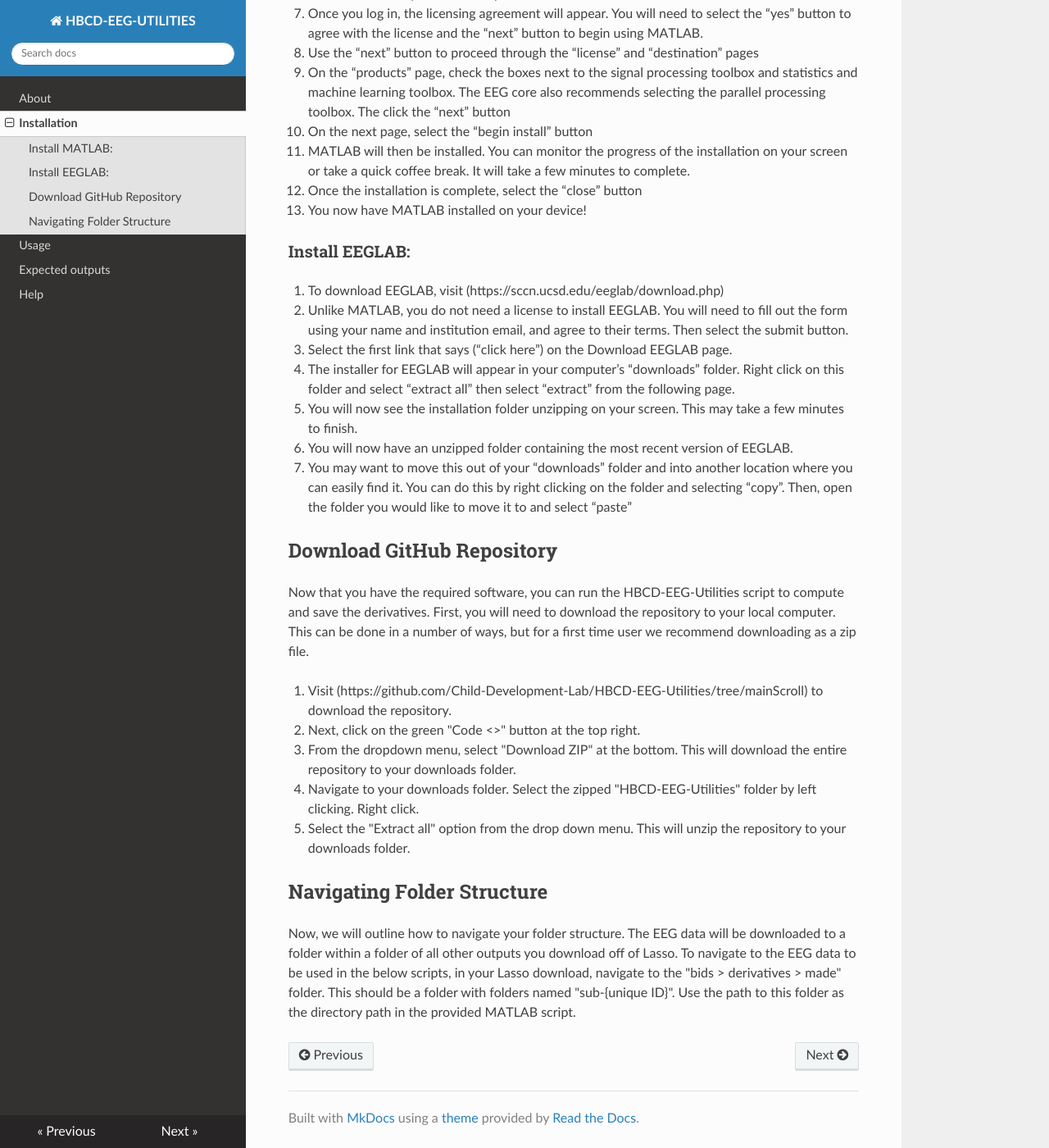
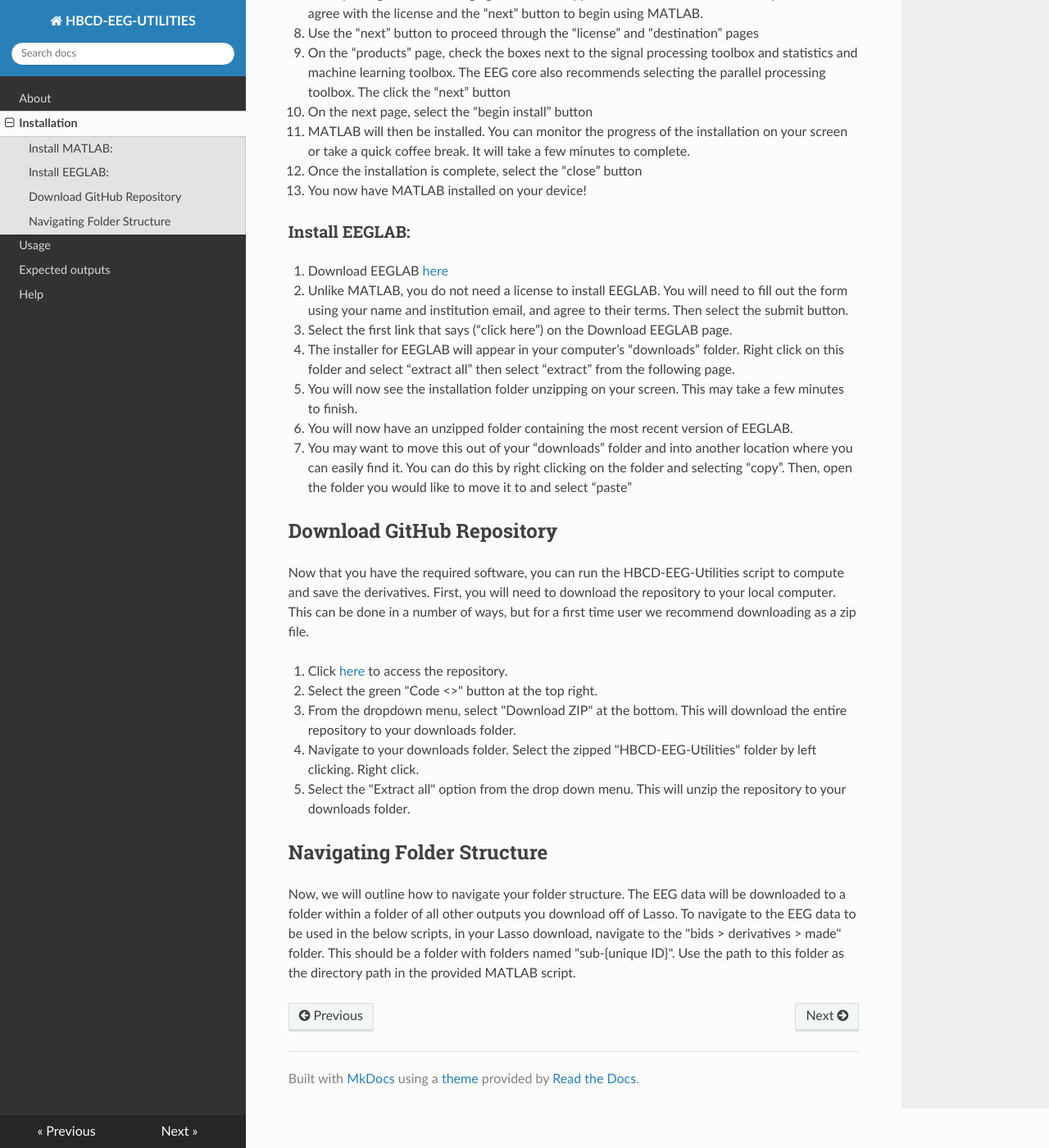
Before and after one commit to Child-Development-Lab/HBCD-EEG-Utilities, an MkDocs documentation site: the page built from docs/installation.md, in a window 1280 px wide and 1400 px high, scrolled down 709 px. Shown: the whole window at 82% size. Built offline with MkDocs 1.6.1, drawn with Linux system fonts in a browser that asks for light colours; nearby versions of some CDN libraries; some of the changed text lies outside the part shown.

Commit message:
Update installation.md

```diff
--- a/docs/installation.md
+++ b/docs/installation.md
@@ -6,7 +6,7 @@
 
 ### Install MATLAB:
 
-1. Visit (https://www.mathworks.com/help/install/ug/install-products-with-internet-connection.html)
+1. Download MATLAB [here](https://www.mathworks.com/help/install/ug/install-products-with-internet-connection.html)
 2. Select installation link appropriate to your operating system.
 3. When you click on the installation link for your device, you will be prompted to sign in to your MATLAB account. If you have an existing MATLAB account, use your existing log in information. If this is your first time using MATLAB, select the “create account” button on the bottom left.
 4. Once you have signed in, select the “download MATLAB” button. HBCD EEG Utilities scripts will work with any version of MATLAB. MATLAB will recommend you the most updated version of the program. We recommend using the version they recommend.
@@ -22,7 +22,7 @@
 
 ### Install EEGLAB:
 
-1. To download EEGLAB, visit (https://sccn.ucsd.edu/eeglab/download.php)
+1. Download EEGLAB [here](https://sccn.ucsd.edu/eeglab/download.php)
 2. Unlike MATLAB, you do not need a license to install EEGLAB. You will need to fill out the form using your name and institution email, and agree to their terms. Then select the submit button.
 3. Select the first link that says (“click here”) on the Download EEGLAB page.
 4. The installer for EEGLAB will appear in your computer’s “downloads” folder. Right click on this folder and select “extract all” then select “extract” from the following page.
@@ -33,8 +33,8 @@
 ## Download GitHub Repository
 Now that you have the required software, you can run the HBCD-EEG-Utilities script to compute and save the derivatives. First, you will need to download the repository to your local computer. This can be done in a number of ways, but for a first time user we recommend downloading as a zip file.
 
-1. Visit (https://github.com/Child-Development-Lab/HBCD-EEG-Utilities/tree/mainScroll) to download the repository.
-2. Next, click on the green "Code <>" button at the top right.
+1. Click [here](https://github.com/Child-Development-Lab/HBCD-EEG-Utilities/tree/mainScroll) to access the repository.
+2. Select the green "Code <>" button at the top right.
 3. From the dropdown menu, select "Download ZIP" at the bottom. This will download the entire repository to your downloads folder.
 4. Navigate to your downloads folder. Select the zipped "HBCD-EEG-Utilities" folder by left clicking. Right click.
 5. Select the "Extract all" option from the drop down menu. This will unzip the repository to your downloads folder.
```
